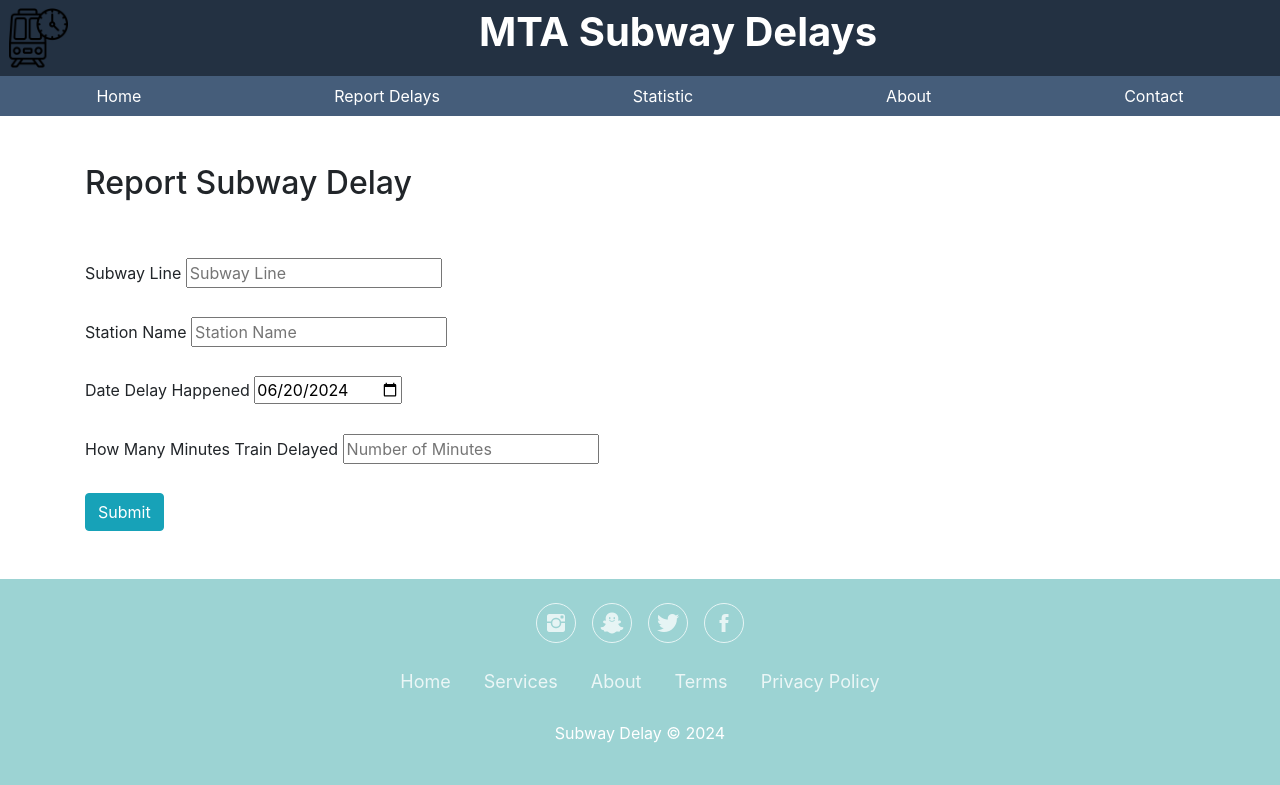
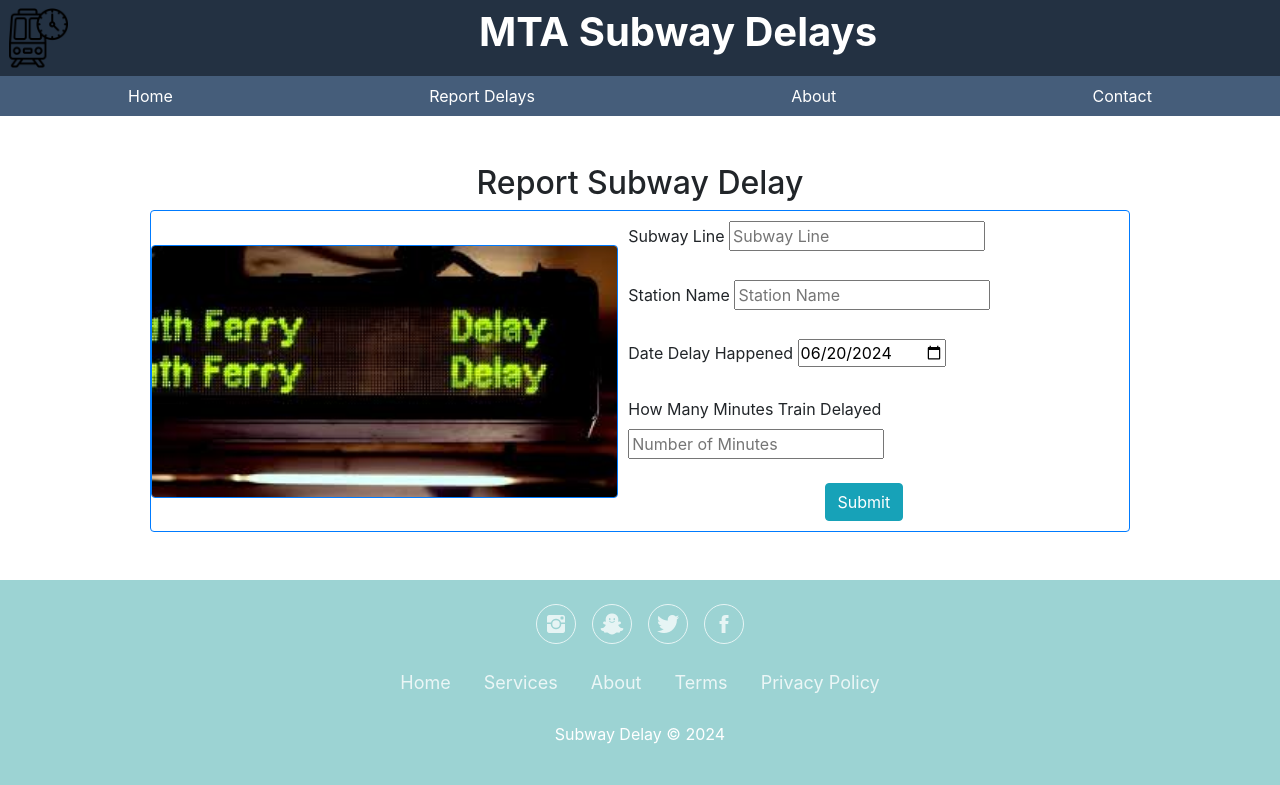
Before and after one commit to yanyzhang/mtasubwaydelays, a Flask app: page /newdelays in a window 1280 px wide. Shown: the top 785 px of the page. Run offline with Flask 3, Linux system fonts and the light colour scheme; some libraries are stand-ins or nearby versions; some web fonts are replaced.

Commit message:
adding img to delay form

```diff
--- a/app.py
+++ b/app.py
@@ -7,7 +7,7 @@ from datetime import datetime
 
 
 app=Flask(__name__)
-app.config['SQLALCHEMY_DATABASE_URI']='postgresql+psycopg2://postgres:groe46disc@localhost:5432/mtasubwaydelays'
+app.config['SQLALCHEMY_DATABASE_URI']='postgresql+psycopg2://postgres:password@localhost:5432/mtasubwaydelays'
 # Debugging line to print the URI
 app.config['SQLALCHEMY_TRACK_MODIFICATIONS']=False
 app.config['SECRET_KEY'] = 'secret_key'
--- a/static/styles/styles.css
+++ b/static/styles/styles.css
@@ -132,3 +132,18 @@ body {
 .cta:active {
   transform: scale(0.96);
 }
+
+.delayspage {
+  display:flex;
+  max-width:980px;
+  margin:auto;
+  align-items:center;
+}
+
+.form1{
+ padding:10px;
+}
+
+.h2form{
+ text-align: center;
+}
--- a/templates/base.html
+++ b/templates/base.html
@@ -47,7 +47,7 @@
       <a href="{{ url_for('newdelays') }}" class="nav-item nav-link text-white"
         >Report Delays</a
       >
-      <a href="" class="nav-item nav-link text-white">Statistic</a>
+      <!-- <a href="" class="nav-item nav-link text-white">Statistic</a> -->
       <a href="{{ url_for('about') }}" class="nav-item nav-link text-white"
         >About</a
       >
--- a/templates/newdelays.html
+++ b/templates/newdelays.html
@@ -1,7 +1,13 @@
 {% extends "base.html" %} {% block title %}MTA Subway Delays{% endblock %}
 {%block content %}
-<div>
-  <h2>Report Subway Delay</h2>
+<h2 class="h2form">Report Subway Delay</h2>
+<div class="delayspage border border-primary rounded">
+  <img
+      src="/static/img/delayimg.jpg"
+      class="form1img border border-primary rounded"
+      style="width: 50%;"
+      alt="subway delay info"
+    />
   <br />
   <!-- Flash message container -->
   {% if show_flash and get_flashed_messages() %}
@@ -18,14 +24,14 @@
   {% endif %}
   <br />
 
-  <form action="/newdelays" method="post">
+  <form class="form1" action="/newdelays" method="post">
     <label for="subwayline">Subway Line</label>
     <input
       type="text"
       id="subwayline"
       placeholder="Subway Line"
       maxlength="1"
-      required
+      required pattern="[A-Z]{1,5}"
       name="subwayline"
     />
     <br /><br />
@@ -59,7 +65,7 @@
     />
     <br />
     <br />
-    <button type="submit" class="btn btn-info">Submit</button>
+    <button type="submit" style="margin-left: 40%" class="btn btn-info">Submit</button>
   </form>
 </div>
 {% endblock %}
```
Also changed, not shown: templates/about.html (+4 -3 lines), static/img/delayimg.jpg (added).
